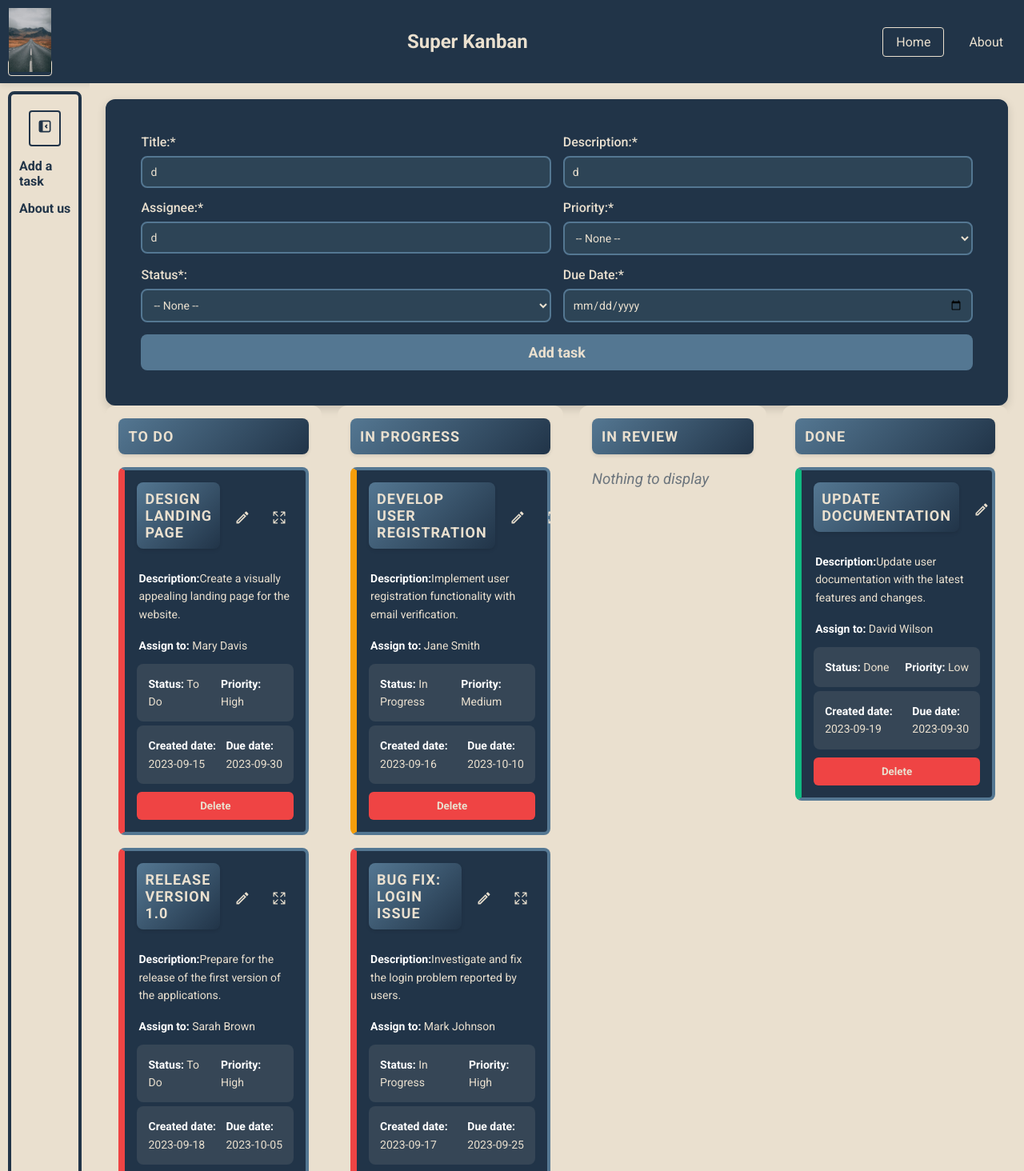
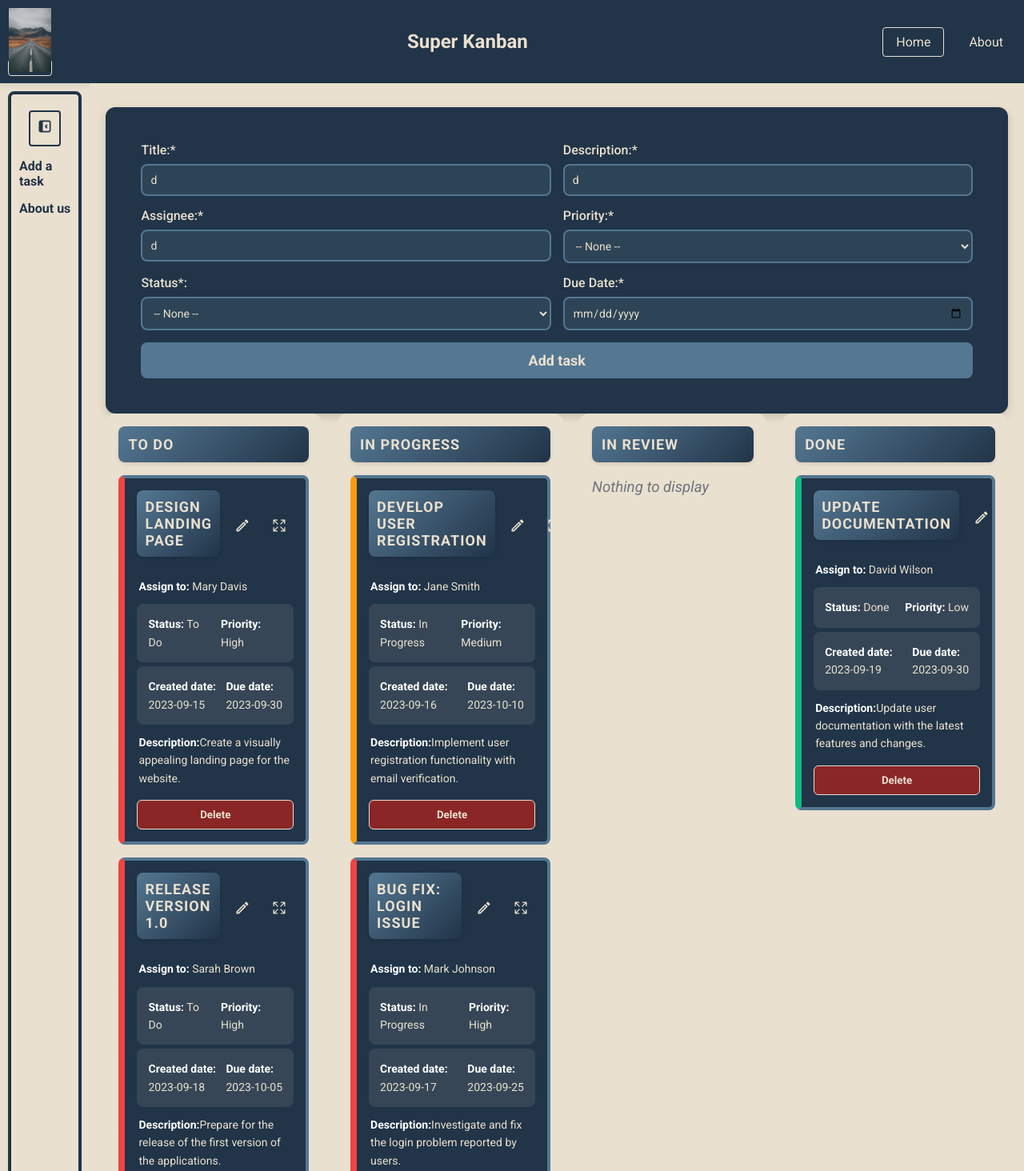
Before and after one commit to MassFuer/Kanban-Board, a React (Vite) app in the folder kanban-board/: page / in a window 1280 px wide. Shown: the top 1464 px of the page at 80% size. Built offline with nearby package versions, Linux system fonts and the light colour scheme.

Commit message:
styling issues

```diff
--- a/kanban-board/src/App.css
+++ b/kanban-board/src/App.css
@@ -323,8 +323,7 @@ footer a:hover {
 
 .task-card h2 {
   color: #eae0cf;
-  padding:10px;
-
+  padding: 10px;
   margin: 0;
   flex: 1;
   font-size: 18px;
@@ -350,6 +349,7 @@ footer a:hover {
   color: #fff;
   font-weight: bold;
 }
+
 /* Priority borders */
 .task-card[data-priority="High"] {
   border-left: 8px solid #ef4444;
@@ -402,11 +402,12 @@ footer a:hover {
 }
 
 .task-card button.delete {
-  background-color: #ef4444;
+  background-color: #8b2626;
+  border: 1px solid #eae0cf;
 }
 
 .task-card button.delete:hover {
-  background-color: #dc2626;
+  background-color: #3f1414;
 }
 
 .task-card button.edit,
@@ -444,6 +445,7 @@ footer a:hover {
   border: 4px solid #213448;
   border-radius: 12px;
   padding: 40px;
+  margin-top: 10px;
   box-shadow: 0 4px 12px rgba(0, 0, 0, 0.15);
 }
 
--- a/kanban-board/src/components/TaskCard.jsx
+++ b/kanban-board/src/components/TaskCard.jsx
@@ -46,10 +46,6 @@ function TaskCard({ task, handleDelete, handleDragStart, handleDrop }) {
           </div>
         </div>
         <p>
-          <strong>Description:</strong>
-          {task.description}
-        </p>
-        <p>
           <strong>Assign to: </strong>
           {task.assignee}
         </p>
@@ -74,6 +70,10 @@ function TaskCard({ task, handleDelete, handleDragStart, handleDrop }) {
             {task.dueDate}
           </p>
         </div>
+        <p className="task-description">
+          <strong>Description:</strong>
+          {task.description}
+        </p>
         <button onClick={() => handleDelete(task.id)} className="delete">
           Delete
         </button>
--- a/kanban-board/src/pages/DashboardPage.jsx
+++ b/kanban-board/src/pages/DashboardPage.jsx
@@ -1,4 +1,3 @@
-import Sidebar from "../components/Sidebar";
 import TaskList from "../components/TaskList";
 import CreateTask from "../components/CreateTask";
 
--- a/kanban-board/src/pages/TaskDetailPage.jsx
+++ b/kanban-board/src/pages/TaskDetailPage.jsx
@@ -1,5 +1,4 @@
 import { useParams } from "react-router-dom";
-import TaskList from "../components/TaskList";
 import TaskCard from "../components/TaskCard";
 
 function TaskDetailPage({ tasks, handleDelete, handleEdit }) {
```
